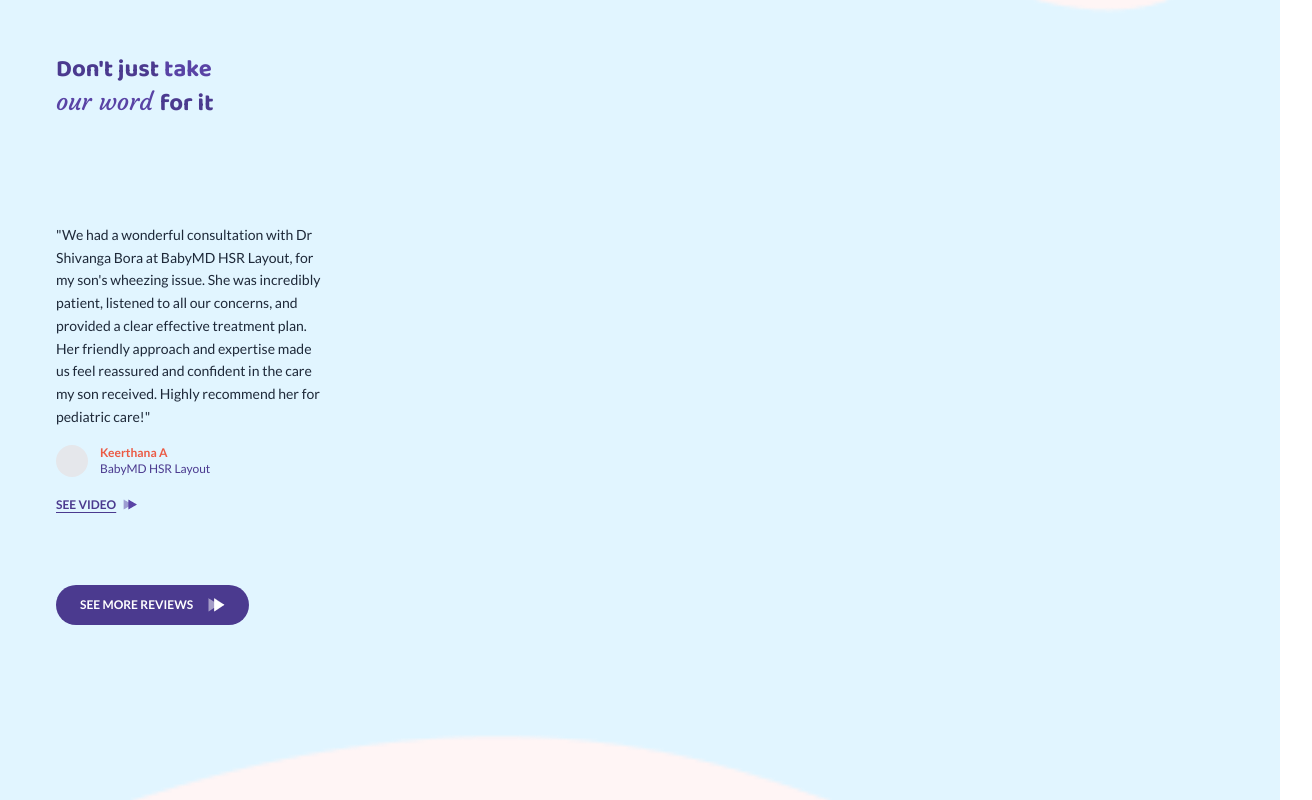
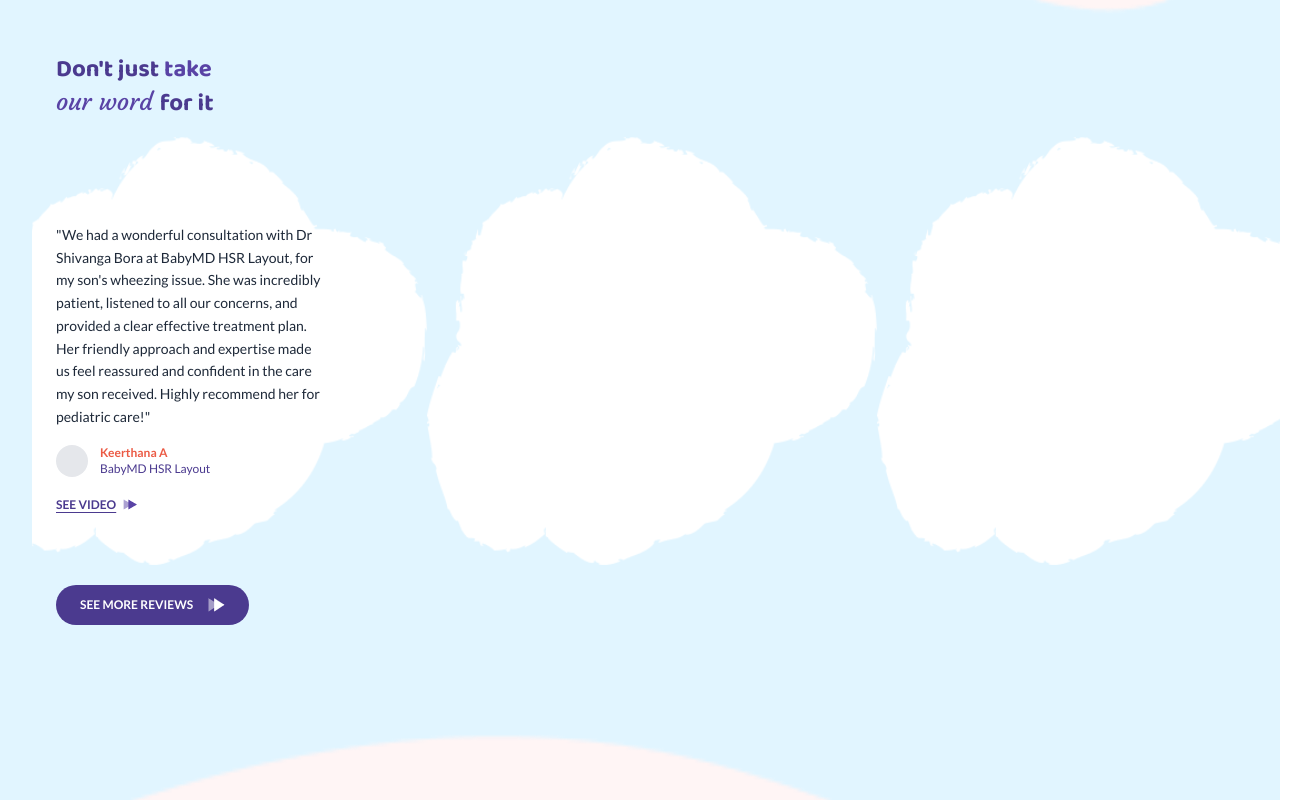
Before and after one commit to pinkldevops2/babymd, a Next.js app: page / in a window 1280 px wide. Shown: the part 7080-7880 px from the top of the page, 1312 px wide, since content can reach past the window. Built offline with nearby package versions, Linux system fonts and the light colour scheme.

Commit message:
Update Globals CSS

```diff
--- a/src/app/globals.css
+++ b/src/app/globals.css
@@ -119,3 +119,16 @@ footer h3{
     border-top: 0;
 	transition:all linear 0.3s;
 }
+.testimonial-cloud::before{
+	content: '';
+	position: absolute;
+	background-image:url(assets/cloud.png);
+	background-size: 450px;
+	width: 100%;
+    height: 100%;
+    position: absolute;
+    z-index: 0;
+    background-position: -55px 0px;
+	background-repeat: no-repeat;
+	background-repeat: repeat-x;
+}
```
